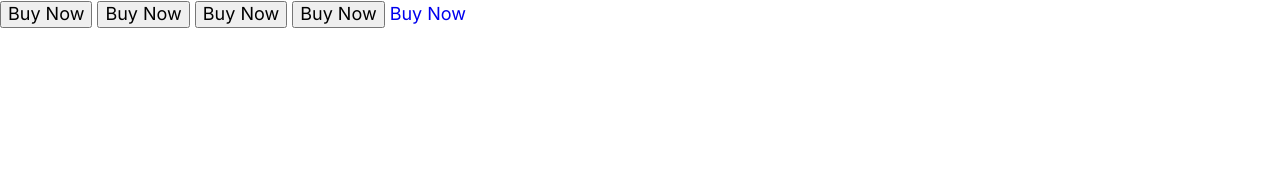
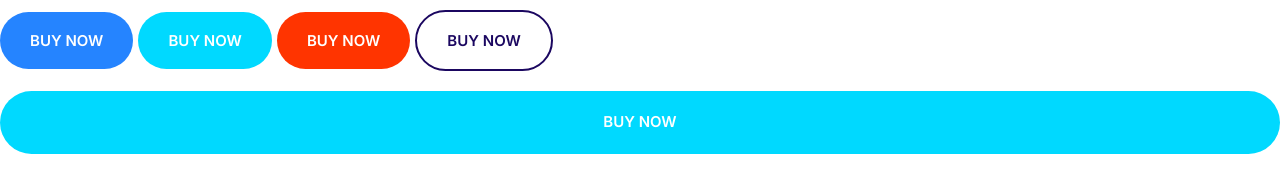
Before and after one commit to nsf-developer/moshify, a plain HTML site: page index.html in a window 1280 px wide. Drawn offline with Linux system fonts and the light colour scheme.

Commit message:
Build the button components2.

```diff
--- a/css/styles.css
+++ b/css/styles.css
@@ -4,6 +4,12 @@
   --color-accent: #ff3400;
   --color-headings: #1b0760;
   --color-body: #918ca4;
+}
+
+*,
+*::before,
+*::after {
+  box-sizing: border-box;
 }
 
 /* Typography */
@@ -170,3 +176,66 @@
   justify-content: center;
   align-items: center;
 }
+
+/* Buttons */
+.btn {
+  border-radius: 40px;
+  border: 0;
+  cursor: pointer;
+  font-size: 1.8rem;
+  font-weight: 600;
+  padding: 2rem 3rem;
+  margin: 1rem 0;
+  text-align: center;
+  text-transform: uppercase;
+  white-space: nowrap;
+}
+
+.btn--primary {
+  background: var(--color-primary);
+  color: #fff;
+}
+
+.btn--primary:hover {
+  background: #3a8ffd;
+}
+
+.btn--secondary {
+  background: var(--color-secondary);
+  color: #fff;
+}
+
+.btn--secondary:hover {
+  background: #00c8eb;
+}
+
+.btn--accent {
+  background: var(--color-accent);
+  color: #fff;
+}
+
+.btn--accent:hover {
+  background: #ec3000;
+}
+
+.btn--block {
+  width: 100%;
+  display: inline-block;
+}
+
+.btn--outline {
+  background: #fff;
+  color: var(--color-headings);
+  border: 2px solid var(--color-headings);
+}
+
+.btn--outline:hover {
+  background: var(--color-headings);
+  color: #fff;
+}
+
+@media screen and (min-width: 1024px) {
+  .btn {
+    font-size: 1.5rem;
+  }
+}
```
Also changed, not shown: components/buttons.html (added, +5 -0 lines).
